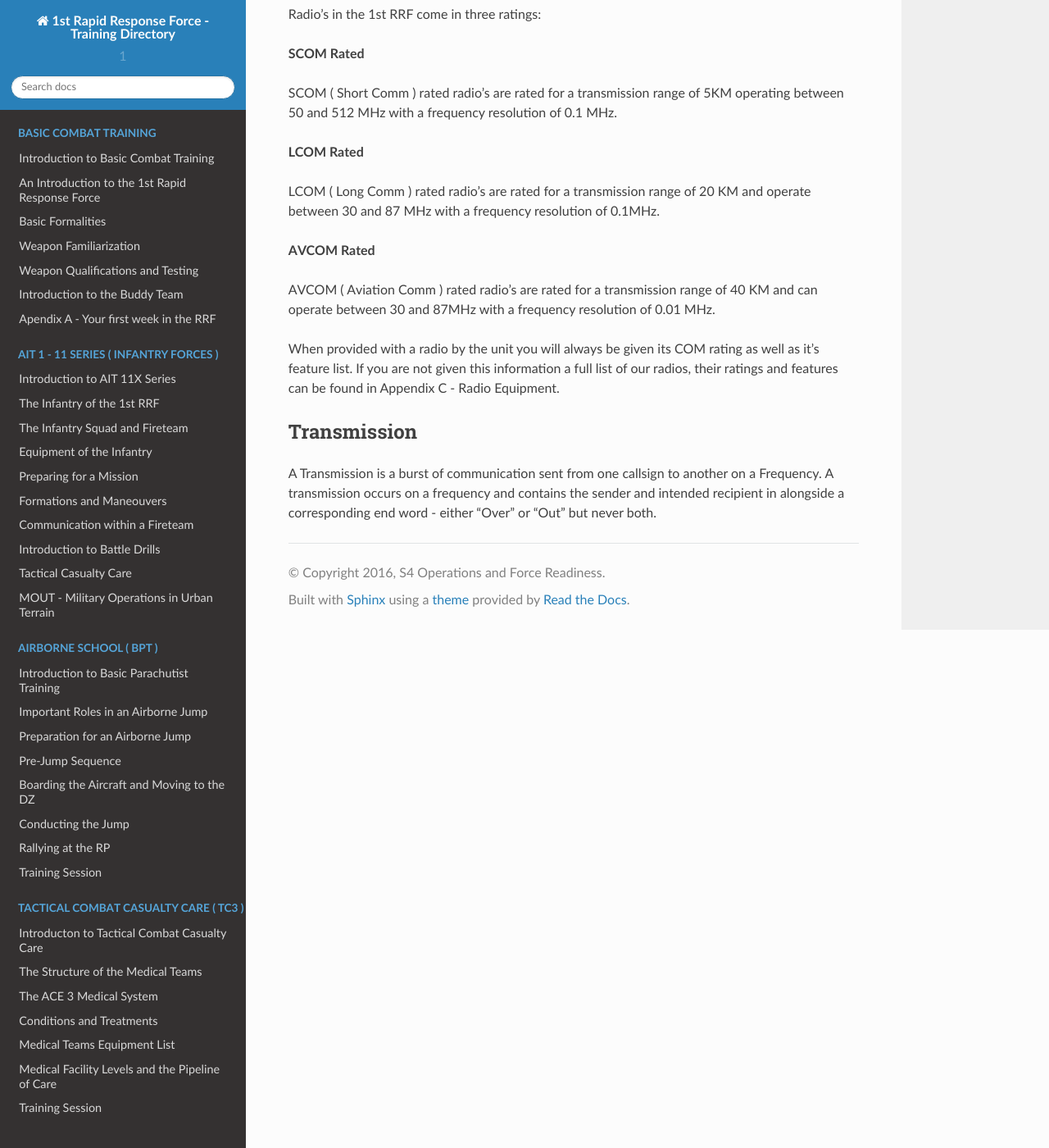
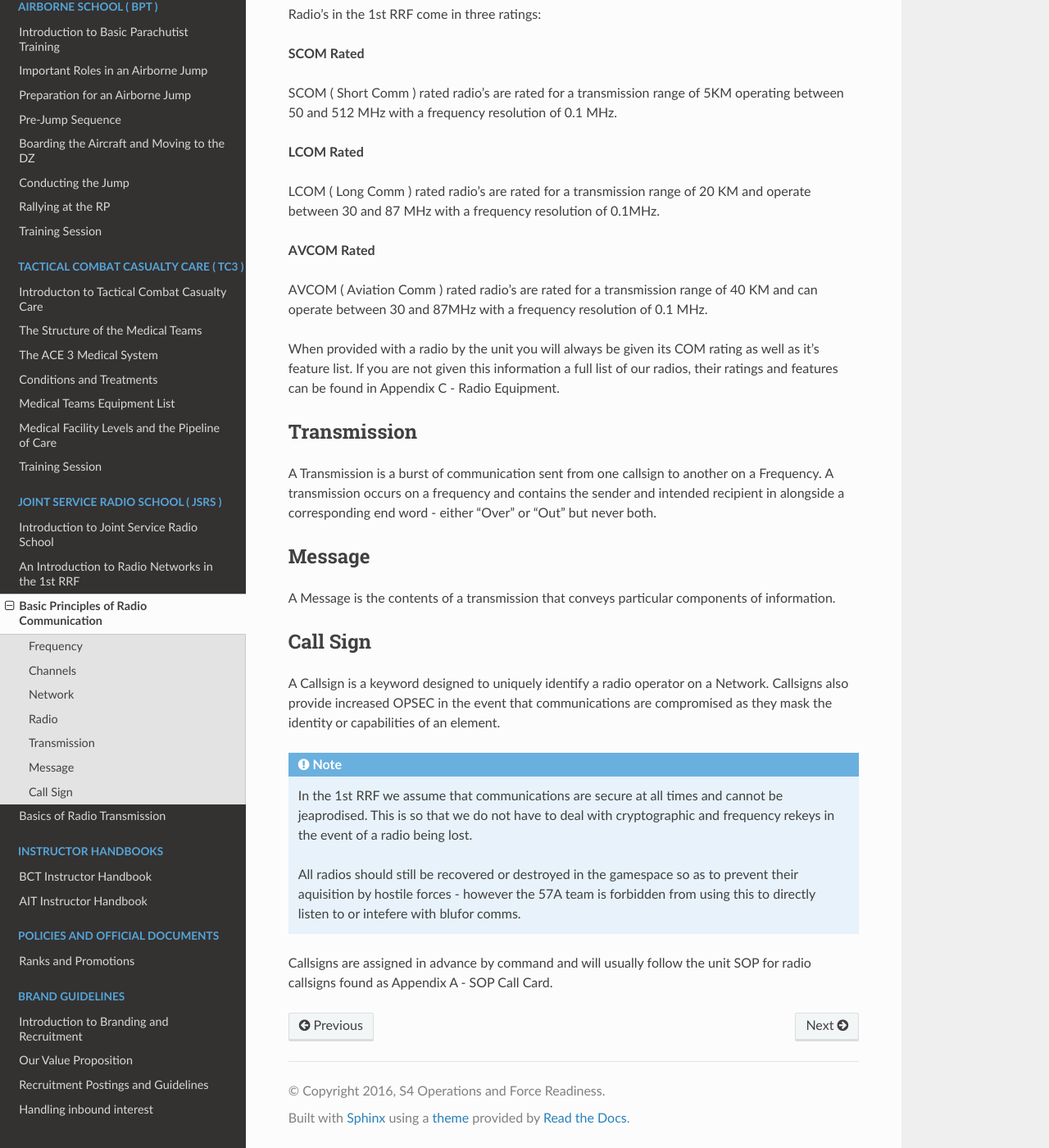
Before and after one commit to 1st-rapid-response-force/Training-Programs, a Sphinx documentation site: the page built from docs/source/jsrs-wip/basic_principles.rst, in a window 1280 px wide and 1400 px high, scrolled down 1439 px. Shown: the whole window at 82% size. Built offline with Sphinx 7.4.7 and the Read the Docs theme 2.0.0, drawn with Linux system fonts in a browser that asks for light colours; formulas are drawn with MathJax 3.

Commit message:
Save progress
Signed-off-by: Alexander Christie <alex@briefly.io>

```diff
--- a/docs/source/index.rst
+++ b/docs/source/index.rst
@@ -93,6 +93,8 @@ Training Programs:
 
     jsrs-wip/intro
     jsrs-wip/radio_use_overview
+    jsrs-wip/basic_principles
+    jsrs-wip/basic_transmission
 
 .. toctree::
   :maxdepth: 1
--- a/docs/source/jsrs-wip/basic_principles.rst
+++ b/docs/source/jsrs-wip/basic_principles.rst
@@ -48,7 +48,7 @@ LCOM ( Long Comm ) rated radio's are rated for a transmission range of 20 KM and
 
 **AVCOM Rated**
 
-AVCOM ( Aviation Comm ) rated radio's are rated for a transmission range of 40 KM and can operate between 30 and 87MHz with a frequency resolution of 0.01 MHz.
+AVCOM ( Aviation Comm ) rated radio's are rated for a transmission range of 40 KM and can operate between 30 and 87MHz with a frequency resolution of 0.1 MHz.
 
 
 When provided with a radio by the unit you will always be given its COM rating as well as it's feature list. If you are not given this information a full list of our radios, their ratings and features can be found in Appendix C - Radio Equipment.
@@ -57,3 +57,20 @@ Transmission
 ------------
 
 A Transmission is a burst of communication sent from one callsign to another on a Frequency. A transmission occurs on a frequency and contains the sender and intended recipient in alongside a corresponding end word - either "Over" or "Out" but never both.
+
+Message
+-------
+
+A Message is the contents of a transmission that conveys particular components of information.
+
+Call Sign
+---------
+
+A Callsign is a keyword designed to uniquely identify a radio operator on a Network. Callsigns also provide increased OPSEC in the event that communications are compromised as they mask the identity or capabilities of an element.
+
+.. note::
+  In the 1st RRF we assume that communications are secure at all times and cannot be jeaprodised. This is so that we do not have to deal with cryptographic and frequency rekeys in the event of a radio being lost.
+
+  All radios should still be recovered or destroyed in the gamespace so as to prevent their aquisition by hostile forces - however the 57A team is forbidden from using this to directly listen to or intefere with blufor comms.
+
+Callsigns are assigned in advance by command and will usually follow the unit SOP for radio callsigns found as Appendix A - SOP Call Card.
--- /dev/null
+++ b/docs/source/jsrs-wip/basic_transmission.rst
@@ -0,0 +1,2 @@
+Basics of Radio Transmission
+============================
--- a/docs/source/jsrs-wip/intro.rst
+++ b/docs/source/jsrs-wip/intro.rst
@@ -13,3 +13,8 @@ To attend JSRS you must fulfill the following requirements:
 * Achieved the rank of SPC
 
 * **You have read fully the training materials provided**
+
+
+// Appendixes
+  A - Call Card
+  C - Radio Equipment
```
